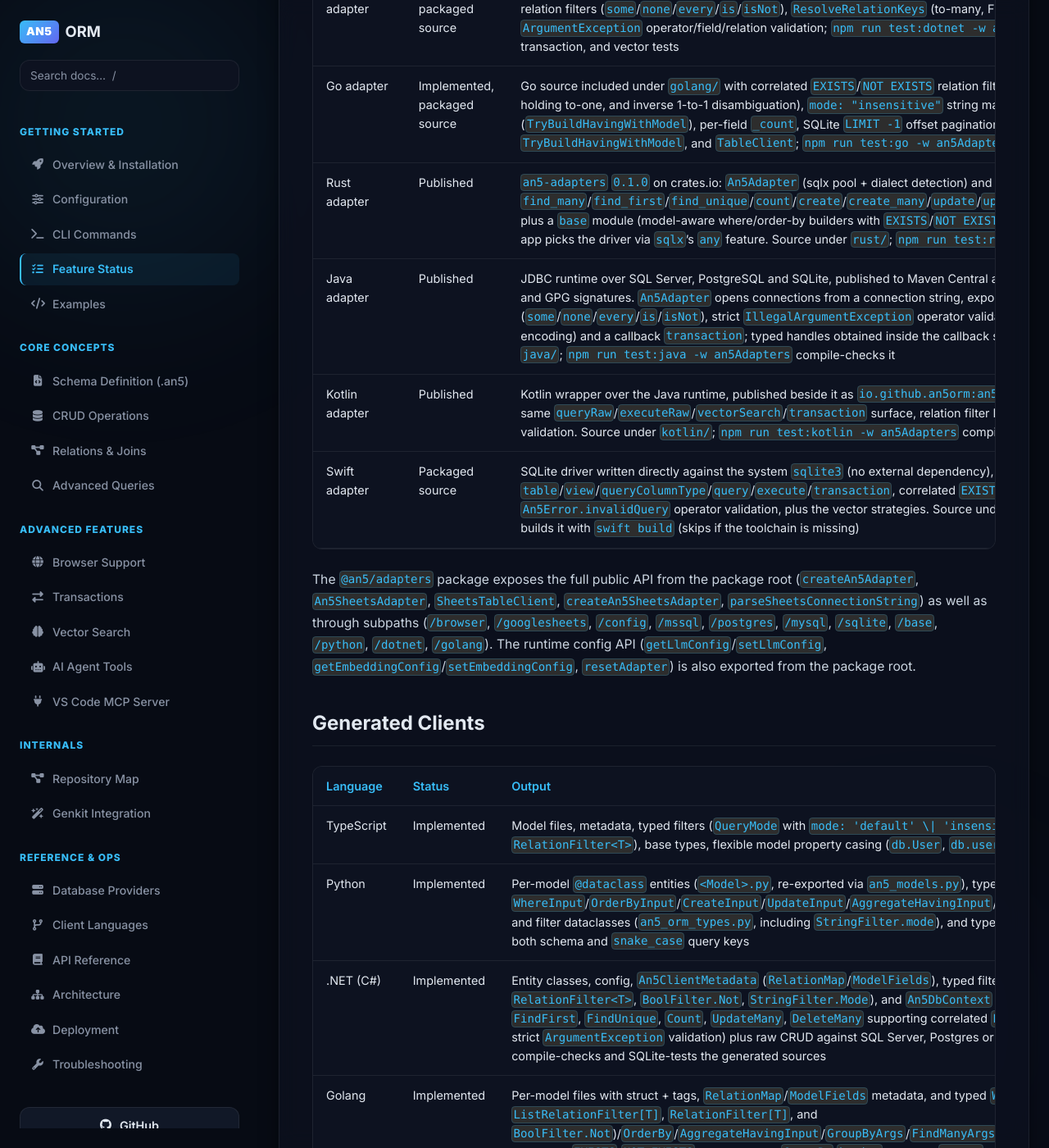
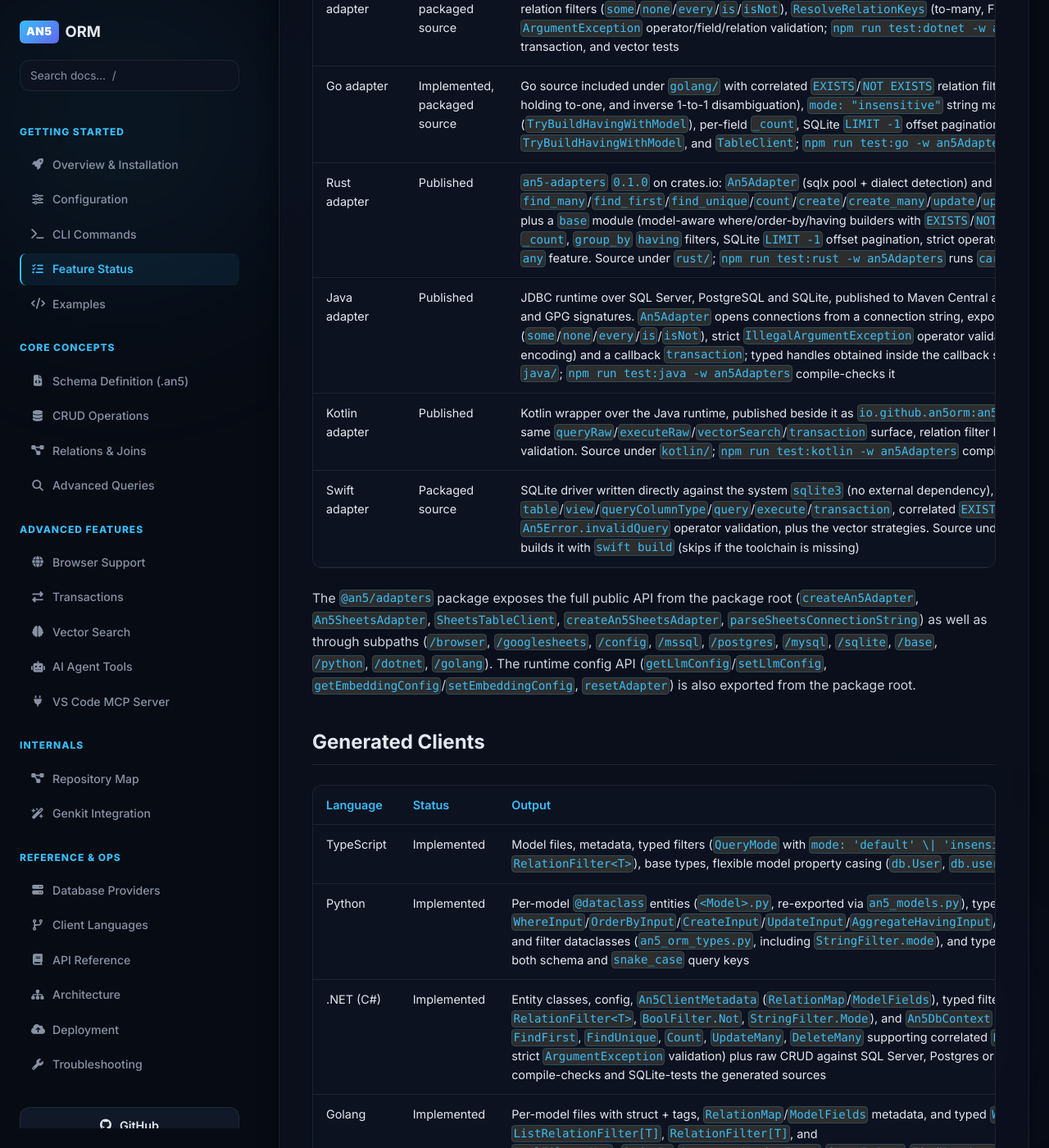
Before and after one commit to an5ORM/docs, a Jekyll site: the page built from docs/guides/feature-status.md, in a window 1280 px wide and 1400 px high, scrolled down 4456 px. Shown: the whole window at 82% size. Built offline with Jekyll 4.4.1, drawn with Linux system fonts in a browser that asks for light colours; nearby versions of some CDN libraries; some of the changed text lies outside the part shown.

Commit message:
Document Rust mode insensitive filters, group_by having, per-field count, and generated GroupBy types

```diff
--- a/docs/guides/feature-status.md
+++ b/docs/guides/feature-status.md
@@ -74,7 +74,7 @@ These commands run from the `an5Orm/` repository root, so use `npm run <command>
 | Python adapter | Implemented, packaged source | Source included in `@an5/adapters`; resolves both schema field names and `snake_case` aliases through generated metadata, accepts generated filter/input/args dataclasses (`an5_orm_types.py`, including `<Model>AggregateHavingInput` and `<Model>GroupByArgs`), supports to-many/to-one relation filters, `mode="insensitive"` string matching, per-field `_count`, `group_by` `having` aggregate filters, and raises `ValueError` on unknown field/operator/having keys; `npm run test:python -w an5Adapters` verifies it |
 | .NET adapter   | Implemented, packaged source | C# source included for SQL Server, Postgres and SQLite (`Microsoft.Data.SqlClient`/Npgsql/`Microsoft.Data.Sqlite`) with correlated `EXISTS`/`NOT EXISTS` relation filters (`some`/`none`/`every`/`is`/`isNot`), `ResolveRelationKeys` (to-many, FK-holding to-one, and inverse 1-to-1 disambiguation), and strict `ArgumentException` operator/field/relation validation; `npm run test:dotnet -w an5Adapters` compile-checks the providers and runs SQLite relation, CRUD, transaction, and vector tests |
 | Go adapter     | Implemented, packaged source | Go source included under `golang/` with correlated `EXISTS`/`NOT EXISTS` relation filters (`some`/`none`/`every`/`is`/`isNot`), `ResolveRelationKeys` (to-many, FK-holding to-one, and inverse 1-to-1 disambiguation), `mode: "insensitive"` string matching (including `in`/`notIn`), `groupBy` `having` aggregate filters (`TryBuildHavingWithModel`), per-field `_count`, SQLite `LIMIT -1` offset pagination, and strict validation via `TryBuildWhereWithModel`, `TryBuildHavingWithModel`, and `TableClient`; `npm run test:go -w an5Adapters` runs `go test ./...` |
-| Rust adapter   | Published                   | [`an5-adapters`](https://crates.io/crates/an5-adapters) `0.1.0` on crates.io: `An5Adapter` (sqlx pool + dialect detection) and `TableClient` with `find_many`/`find_first`/`find_unique`/`count`/`create`/`create_many`/`update`/`update_many`/`delete_many`/`upsert`/`aggregate`/`group_by`/`vector_search`, plus a `base` module (model-aware where/order-by builders with `EXISTS`/`NOT EXISTS` relation filters and strict operator validation, metadata, vector math); the app picks the driver via `sqlx`'s `any` feature. Source under `rust/`; `npm run test:rust -w an5Adapters` runs `cargo test` (skips if toolchain missing) |
+| Rust adapter   | Published                   | [`an5-adapters`](https://crates.io/crates/an5-adapters) `0.1.0` on crates.io: `An5Adapter` (sqlx pool + dialect detection) and `TableClient` with `find_many`/`find_first`/`find_unique`/`count`/`create`/`create_many`/`update`/`update_many`/`delete_many`/`upsert`/`aggregate`/`group_by`/`vector_search`, plus a `base` module (model-aware where/order-by/having builders with `EXISTS`/`NOT EXISTS` relation filters, `mode: "insensitive"` string matching, per-field `_count`, `group_by` `having` filters, SQLite `LIMIT -1` offset pagination, strict operator/field validation, metadata, vector math); the app picks the driver via `sqlx`'s `any` feature. Source under `rust/`; `npm run test:rust -w an5Adapters` runs `cargo test` (skips if toolchain missing) |
 | Java adapter   | Published                   | JDBC runtime over SQL Server, PostgreSQL and SQLite, published to Maven Central as [`io.github.an5orm:an5-adapters-java`](https://central.sonatype.com/artifact/io.github.an5orm/an5-adapters-java) `0.2.14` with sources, javadoc and GPG signatures. `An5Adapter` opens connections from a connection string, exposes `queryRaw`/`executeRaw`, correlated `EXISTS`/`NOT EXISTS` relation filters (`some`/`none`/`every`/`is`/`isNot`), strict `IllegalArgumentException` operator validation, `vectorSearch` (with the same `VECTOR(n)` float32 little-endian encoding) and a callback `transaction`; typed handles obtained inside the callback share that transaction, and a nested `transaction` is rejected. Source under `java/`; `npm run test:java -w an5Adapters` compile-checks it |
 | Kotlin adapter | Published                   | Kotlin wrapper over the Java runtime, published beside it as [`io.github.an5orm:an5-adapters-kotlin`](https://central.sonatype.com/artifact/io.github.an5orm/an5-adapters-kotlin) `0.2.14`. Exposes `An5 : AutoCloseable` with the same `queryRaw`/`executeRaw`/`vectorSearch`/`transaction` surface, relation filter DSL (`some`/`none`/`every`/`isRelated`/`isNotRelated`), and strict operator validation. Source under `kotlin/`; `npm run test:kotlin -w an5Adapters` compile-checks it |
 | Swift adapter  | Packaged source             | SQLite driver written directly against the system `sqlite3` (no external dependency), with `An5Adapter` exposing `table`/`view`/`queryColumnType`/`query`/`execute`/`transaction`, correlated `EXISTS`/`NOT EXISTS` relation filters (`some`/`none`/`every`/`is`/`isNot`) and strict `An5Error.invalidQuery` operator validation, plus the vector strategies. Source under `swift/` as a SwiftPM package; `npm run test:swift -w an5Adapters` builds it with `swift build` (skips if the toolchain is missing) |
@@ -89,7 +89,7 @@ The `@an5/adapters` package exposes the full public API from the package root (`
 | Python     | Implemented | Per-model `@dataclass` entities (`<Model>.py`, re-exported via `an5_models.py`), typed `WhereInput`/`OrderByInput`/`CreateInput`/`UpdateInput`/`AggregateHavingInput`/`GroupByArgs`/`FindManyArgs`/`FindFirstArgs` and filter dataclasses (`an5_orm_types.py`, including `StringFilter.mode`), and typed `An5Client` (`an5_client.py`) supporting both schema and `snake_case` query keys |
 | .NET (C#)  | Implemented | Entity classes, config, `An5ClientMetadata` (`RelationMap`/`ModelFields`), typed filters (`ListRelationFilter<T>`, `RelationFilter<T>`, `BoolFilter.Not`, `StringFilter.Mode`), and `An5DbContext` with typed ORM query overloads (`FindMany`, `FindFirst`, `FindUnique`, `Count`, `UpdateMany`, `DeleteMany` supporting correlated `EXISTS`/`NOT EXISTS` relation subqueries and strict `ArgumentException` validation) plus raw CRUD against SQL Server, Postgres or SQLite; `npm run test:dotnet -w an5Client` compile-checks and SQLite-tests the generated sources |
 | Golang     | Implemented | Per-model files with struct + tags, `RelationMap`/`ModelFields` metadata, and typed `WhereInput` (including `StringFilter.Mode`, `ListRelationFilter[T]`, `RelationFilter[T]`, and `BoolFilter.Not`)/`OrderBy`/`AggregateHavingInput`/`GroupByArgs`/`FindManyArgs` (`<Model>.go`), generic `TableClient[T]` with correlated `EXISTS`/`NOT EXISTS` relation filters, `GroupBy` `having`/per-field `_count`/SQLite `LIMIT -1` pagination, and strict validation, and `An5DbContext` (`client.go`); `npm run test:go -w an5Client` compile-checks and SQLite-tests generated sources |
-| Rust       | Implemented | Serde structs + typed `WhereInput`/`OrderByInput`/`Create`/`Update`/`FindManyArgs`/`VectorSearchArgs` (`models.rs`), `StringFilter`/`IntFilter`/`NumberFilter`/`BoolFilter`/`DateTimeFilter`/`ListRelationFilter`/`RelationFilter` and typed `BindValue` params (`filters.rs`), `relation_map()` metadata (`metadata.rs`), `An5Client` backed by the `an5-adapters` runtime with typed per-model handles (`db.user().find_many(..)`, `db.user().vector_search(..)`) plus dynamic `db.table("User")` and vector math (`client.rs`); `npm run test:rust -w an5Client` runs `cargo check` |
+| Rust       | Implemented | Serde structs + typed `WhereInput`/`OrderByInput`/`Create`/`Update`/`AggregateHavingInput`/`GroupByArgs`/`FindManyArgs`/`VectorSearchArgs` (`models.rs`), `StringFilter` (`mode`)/`IntFilter`/`NumberFilter`/`BoolFilter`/`DateTimeFilter`/`ListRelationFilter`/`RelationFilter` and typed `BindValue` params (`filters.rs`), `relation_map()` metadata (`metadata.rs`), `An5Client` backed by the `an5-adapters` runtime with typed per-model handles (`db.user().find_many(..)`, `db.user().group_by(..)`, `db.user().vector_search(..)`) plus dynamic `db.table("User")` and vector math (`client.rs`); `npm run test:rust -w an5Client` runs `cargo check` and SQLite runtime tests |
 | Java       | Implemented | Per-model entity classes with typed setters plus shared `An5Config`, `An5Metadata` (`RELATION_MAP` + field/table metadata), `An5Values` and `An5OrmTypes` (with `Filters`, per-model where builders carrying `ListRelationFilter` and `RelationFilter`, and `StringFilter`/`IntFilter`/…), and a generic `ModelClient<T>`/`An5DbContext` covering the full CRUD surface plus `aggregate`, `groupBy` and `vectorSearch`; `npm run test:java -w an5Client` compile-checks the generated sources, and `npm run test:java -w an5example` builds and runs the runnable example |
 | Kotlin     | Implemented | Per-model data classes plus `An5Config`, `An5Metadata` (`relationMap` + field/table metadata) and `An5OrmTypes` (`An5Orm.UserWhere(..).build()`, `ListRelationFilter`, `RelationFilter`, `StringFilter.is(..)`, …), and an `An5Db` context with the same CRUD surface plus `aggregate`, `groupBy`, `vectorSearch`, `view`, and raw `query`/`execute`; `npm run test:kotlin -w an5example` builds and runs the runnable example with `kotlinc` |
 | Swift      | Implemented | Per-model structs plus `An5Config`, `An5Metadata` (`relationMap` + field/table metadata) and `An5OrmTypes` (`An5Orm.UserWhere` with `ListRelationFilter` and `RelationFilter`, …), and an `An5Db` context with the same CRUD surface plus `aggregate`, `groupBy`, `vectorSearch`, `table` and `view`, emitted as a SwiftPM package (`Package.swift`); `npm run test:swift -w an5example` builds and runs the runnable example with `swift build` (skips if the toolchain is missing). Consume the runtime dependency by path — see [Known Gaps](#known-gaps) |
```
Also changed, not shown: other parts of docs/guides/feature-status.md (+1 -1 lines).
